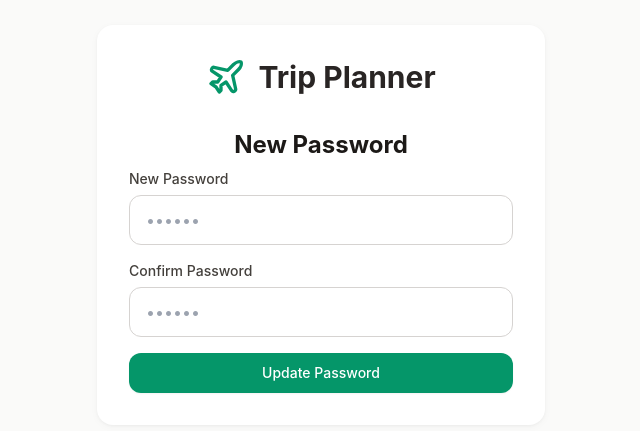
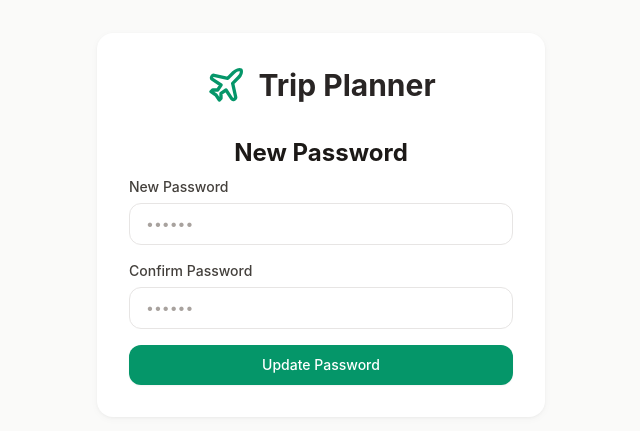
Before and after one commit to alfauramo/trip-planner, a React (Vite) app: page /trip-planner/update-password in a window 1280 px wide. Shown: the part 175-606 px from the top of the page, without its empty margins (319-959 px from the left). Built offline with nearby package versions, Linux system fonts and the light colour scheme; no server answers.

Commit message:
fix: standardize remaining raw Tailwind inputs to .input class
ForgotPasswordPage: email input now uses .input class
UpdatePasswordPage: password + confirm inputs now use .input class
All 4 auth pages now consistently use .input design system class

```diff
--- a/src/pages/ForgotPasswordPage.tsx
+++ b/src/pages/ForgotPasswordPage.tsx
@@ -89,12 +89,7 @@ export function ForgotPasswordPage() {
         <form onSubmit={handleSubmit(onSubmit)} className="space-y-4">
           <div>
             <label className="form-label">{t('auth.email')}</label>
-            <input
-              {...register('email')}
-              type="email"
-              className="w-full px-4 py-3 border border-stone-300 dark:border-stone-600 rounded-xl dark:bg-stone-700 dark:text-white focus:ring-2 focus:ring-emerald-500 focus:border-transparent"
-              placeholder={t('auth.email.placeholder')}
-            />
+            <input {...register('email')} type="email" className="input" placeholder={t('auth.email.placeholder')} />
             {errors.email && <p className="text-red-500 text-sm mt-1">{errors.email.message}</p>}
           </div>
           <button type="submit" disabled={isSubmitting} className="w-full btn-primary">
--- a/src/pages/UpdatePasswordPage.tsx
+++ b/src/pages/UpdatePasswordPage.tsx
@@ -91,22 +91,12 @@ export function UpdatePasswordPage() {
         <form onSubmit={handleSubmit(onSubmit)} className="space-y-4">
           <div>
             <label className="form-label">{t('auth.password.new')}</label>
-            <input
-              {...register('password')}
-              type="password"
-              className="w-full px-4 py-3 border border-stone-300 dark:border-stone-600 rounded-xl dark:bg-stone-700 dark:text-white focus:ring-2 focus:ring-emerald-500 focus:border-transparent"
-              placeholder="••••••"
-            />
+            <input {...register('password')} type="password" className="input" placeholder="••••••" />
             {errors.password && <p className="text-red-500 text-sm mt-1">{errors.password.message}</p>}
           </div>
           <div>
             <label className="form-label">{t('auth.password.confirm')}</label>
-            <input
-              {...register('confirmPassword')}
-              type="password"
-              className="w-full px-4 py-3 border border-stone-300 dark:border-stone-600 rounded-xl dark:bg-stone-700 dark:text-white focus:ring-2 focus:ring-emerald-500 focus:border-transparent"
-              placeholder="••••••"
-            />
+            <input {...register('confirmPassword')} type="password" className="input" placeholder="••••••" />
             {errors.confirmPassword && <p className="text-red-500 text-sm mt-1">{errors.confirmPassword.message}</p>}
           </div>
           <button type="submit" disabled={isSubmitting} className="btn-primary w-full justify-center">
```
